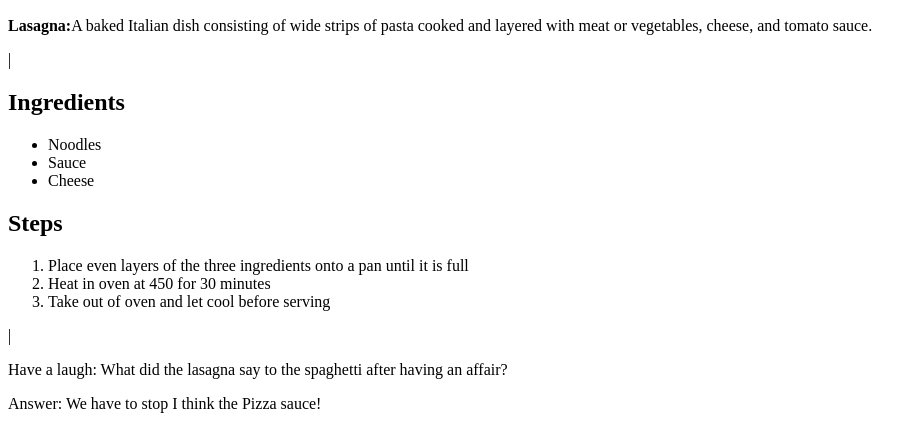
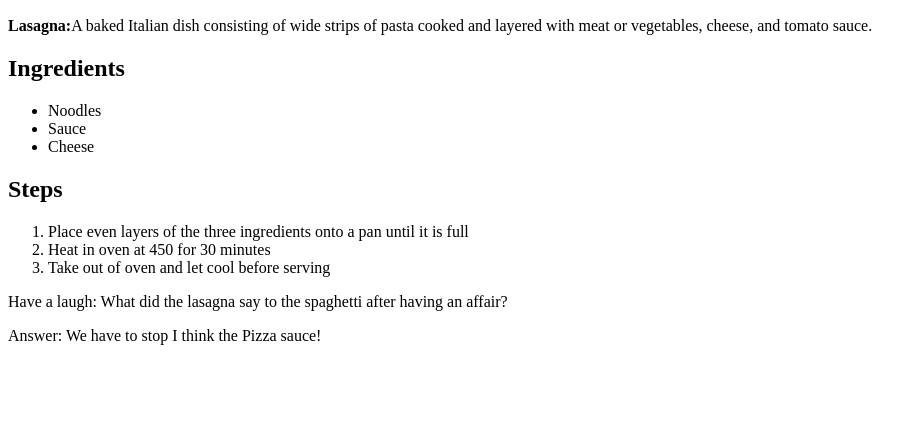
Before and after one commit to TysonFahey/odin-recipes, a plain HTML site: page recipes/lasagna.html in a window 1280 px wide. Shown: the part 383-812 px from the top of the page, without its empty margins (0-923 px from the left). Drawn offline with Linux system fonts and the light colour scheme.

Commit message:
Errased "|" within text

```diff
--- a/recipes/lasagna.html
+++ b/recipes/lasagna.html
@@ -14,7 +14,7 @@
 
         <img src="https://imagesvc.meredithcorp.io/v3/mm/image?url=https%3A%2F%2Fimages.media-allrecipes.com%2Fuserphotos%2F7250725.jpg&w=272&h=272&c=sc&poi=face&q=60" alt="a plate of lasagna">
         <p><strong>Lasagna:</strong>A baked Italian dish consisting of wide strips of pasta cooked and layered with meat or vegetables, cheese, and tomato sauce.</p>
-        <P> | </P>
+
         <h2>Ingredients</h2>
         <ul>
             <li>Noodles</li>
@@ -28,7 +28,7 @@
         <li>Take out of oven and let cool before serving</li>
         </ol>
 
-        <p>|</p>
+
         <p>Have a laugh: What did the lasagna say to the spaghetti after having an affair?</p>
         <p>Answer: We have to stop I think the Pizza sauce!</p>
     </body>
```
